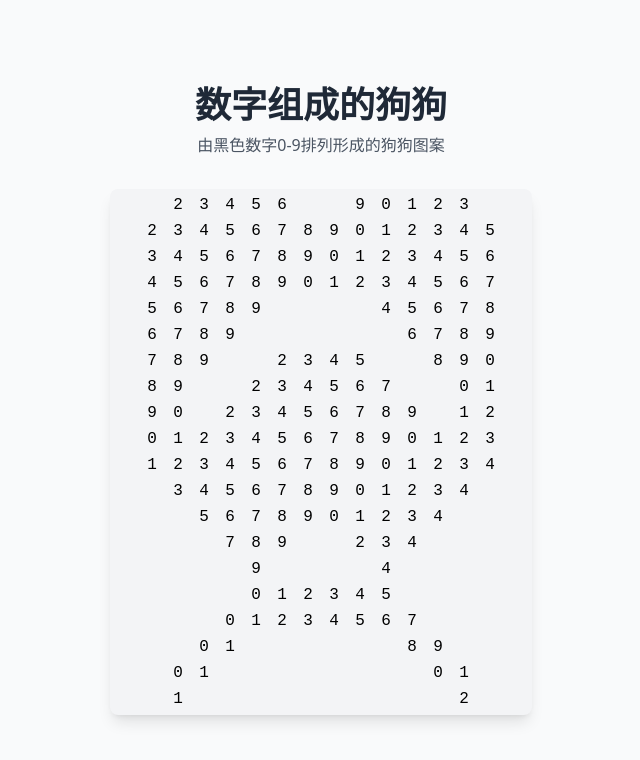
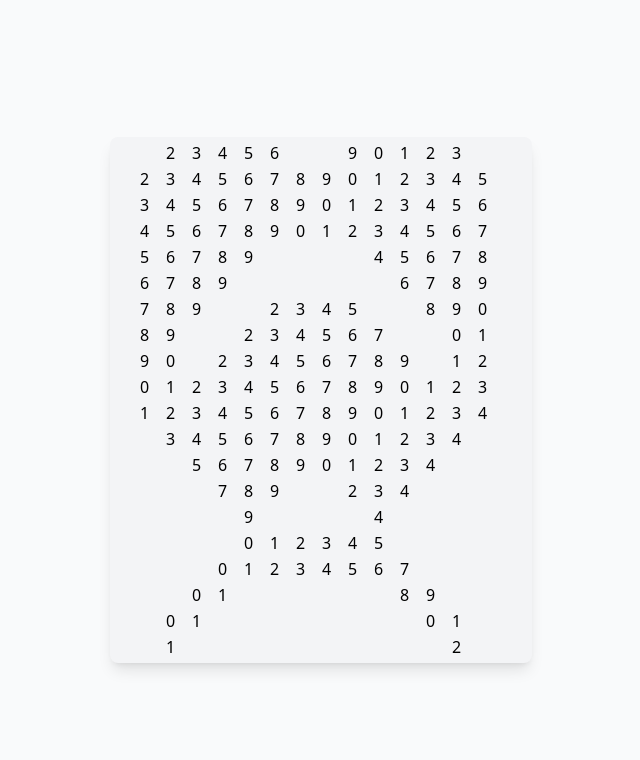
Before and after one commit to Michelle-Linnn/2025-FALL-ACCD, a plain HTML site: page WEEK1/inclass/word picture.html in a window 1280 px wide. Shown: the whole page, without its empty margins (319-959 px from the left). Drawn offline with nearby package versions, Linux system fonts and the light colour scheme.

Commit message:
Update word picture.html

```diff
--- a/WEEK1/inclass/word picture.html
+++ b/WEEK1/inclass/word picture.html
@@ -3,7 +3,7 @@
 <head>
     <meta charset="UTF-8">
     <meta name="viewport" content="width=device-width, initial-scale=1.0">
-    <title>数字组成的狗狗图案</title>
+    <title>DOGGY</title>
     <script src="https://cdn.tailwindcss.com"></script>
     <link href="https://cdn.jsdelivr.net/npm/font-awesome@4.7.0/css/font-awesome.min.css" rel="stylesheet">
     <script>
@@ -21,21 +21,10 @@
         }
     </script>
     <style type="text/tailwindcss">
-        @layer utilities {
-            .number-cell {
-                @apply flex items-center justify-center text-sm md:text-base font-mono transition-all duration-300;
-            }
-            .number-cell:hover {
-                @apply transform scale-110 bg-gray-100 rounded;
-            }
-        }
+
     </style>
 </head>
 <body class="bg-gray-50 min-h-screen flex flex flex-col items-center justify-center p-4">
-    <div class="text-center mb-8">
-        <h1 class="text-3xl md:text-4xl font-bold text-gray-800 mb-2">数字组成的狗狗</h1>
-        <p class="text-gray-600">由黑色数字0-9排列形成的狗狗图案</p>
-    </div>
 
     <!-- 数字图案容器 -->
     <div id="dogPattern" class="grid gap-0.5 bg-gray-100 p-1 rounded-lg shadow-lg max-w-2xl mx-auto"></div>
```
